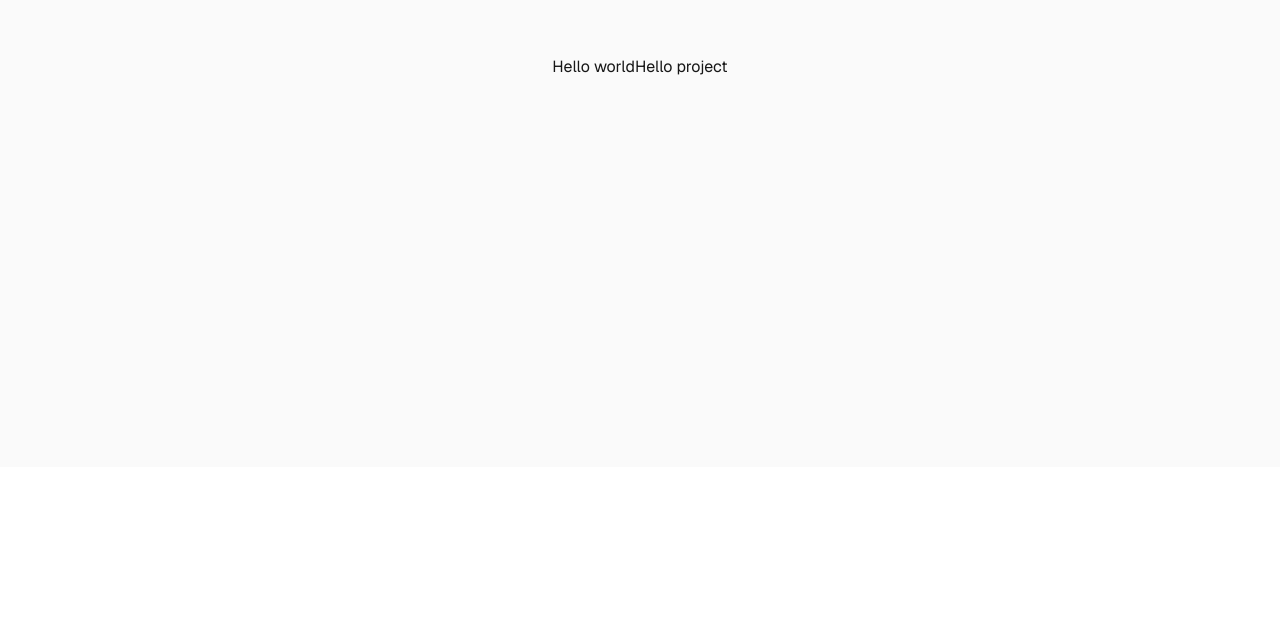
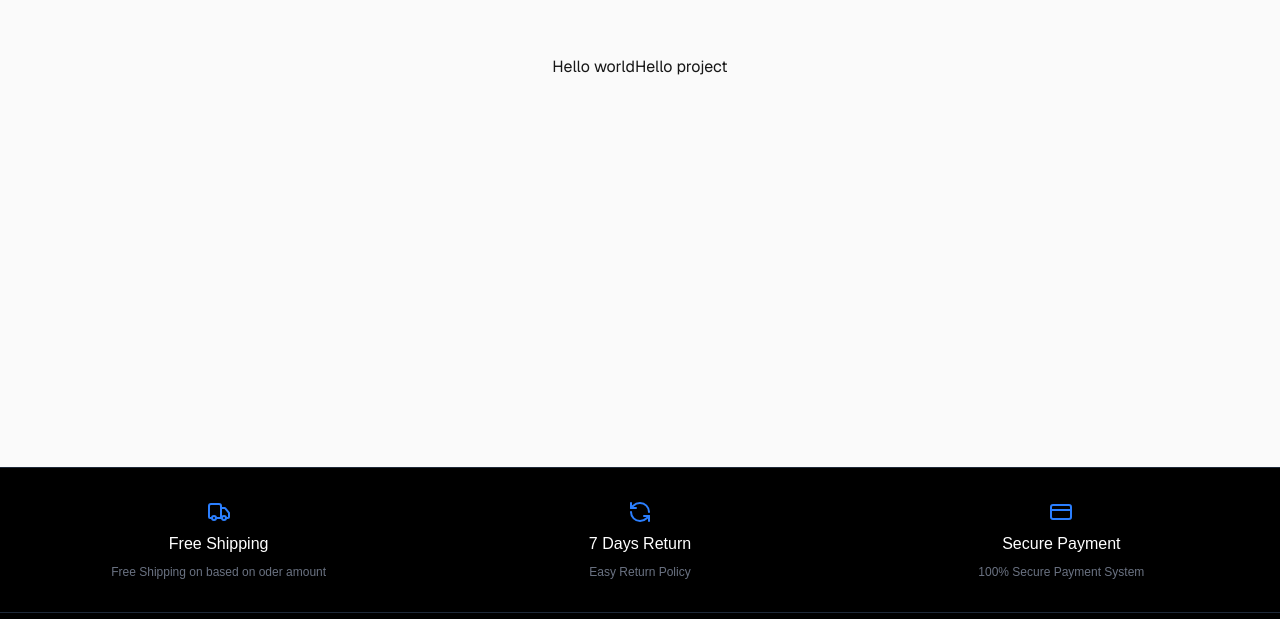
Before and after one commit to siddiquesakib/Unity-Shop, a Next.js app: page / in a window 1280 px wide. Shown: the part 333-952 px from the top of the page. Before the commit the page ends 800 px from the top, so only its background shows below. Built offline with nearby package versions, Linux system fonts and the light colour scheme.

Commit message:
feat(layout): update root layout configuration

```diff
--- a/package.json
+++ b/package.json
@@ -9,6 +9,7 @@
     "lint": "eslint"
   },
   "dependencies": {
+    "lucide-react": "^0.564.0",
     "next": "16.1.6",
     "react": "19.2.3",
     "react-dom": "19.2.3"
--- a/src/app/layout.js
+++ b/src/app/layout.jsx
@@ -1,5 +1,6 @@
 import { Geist, Geist_Mono } from "next/font/google";
 import "./globals.css";
+import Footer from "@/components/common/Footer";
 
 const geistSans = Geist({
   variable: "--font-geist-sans",
@@ -23,6 +24,7 @@ export default function RootLayout({ children }) {
         className={`${geistSans.variable} ${geistMono.variable} antialiased`}
       >
         {children}
+        <Footer />
       </body>
     </html>
   );
```
Also changed, not shown: 1 other file (tests, documents, lock files or other folders).
